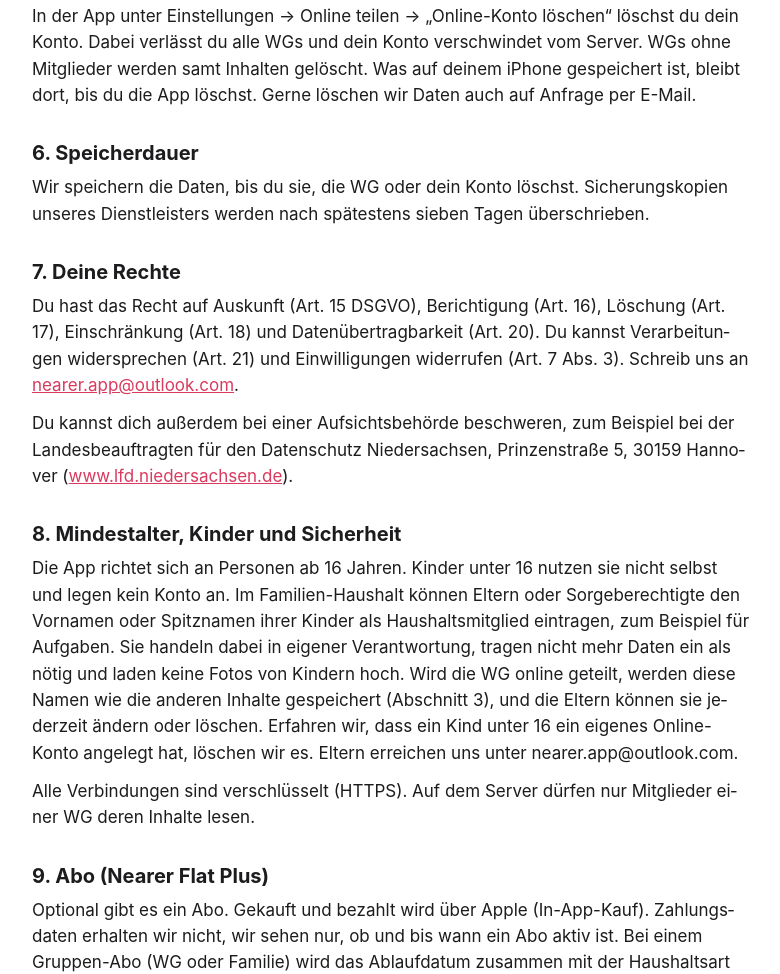
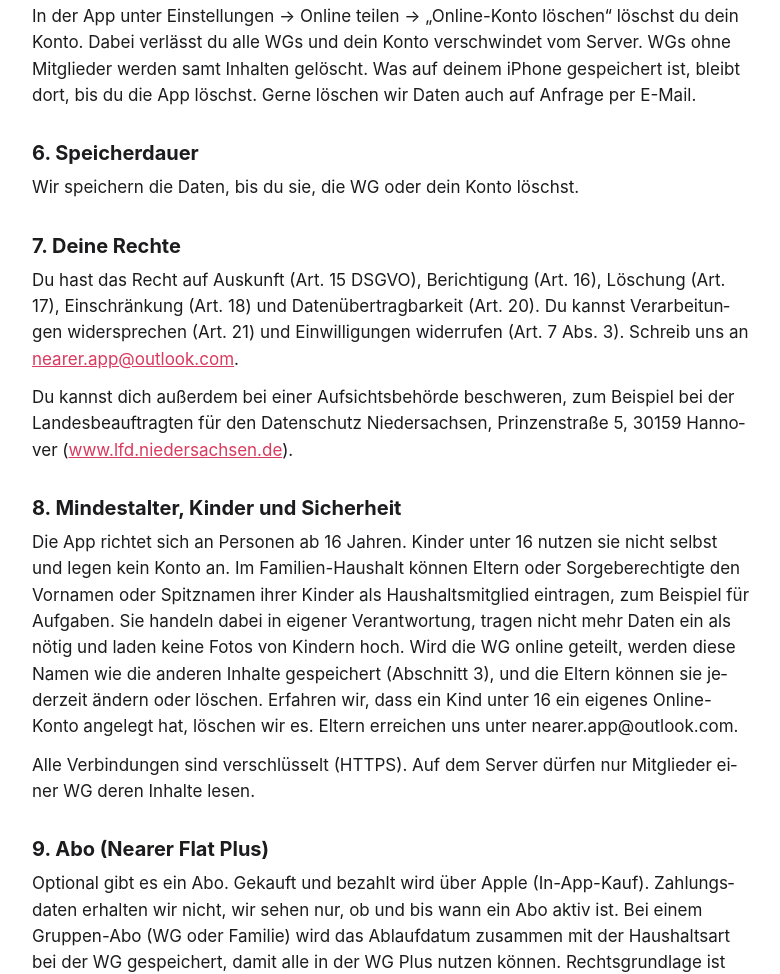
Before and after one commit to stevenring2002-design/nearer, a plain HTML site: page wg/datenschutz.html in a window 1280 px wide. Shown: the part 2409-3383 px from the top of the page, without its empty margins (248-1028 px from the left). Drawn offline with Linux system fonts and the light colour scheme.

Commit message:
Add files via upload

```diff
--- a/wg/datenschutz.html
+++ b/wg/datenschutz.html
@@ -60,7 +60,7 @@
 <p>In der App unter Einstellungen → Online teilen → „Online-Konto löschen“ löschst du dein Konto. Dabei verlässt du alle WGs und dein Konto verschwindet vom Server. WGs ohne Mitglieder werden samt Inhalten gelöscht. Was auf deinem iPhone gespeichert ist, bleibt dort, bis du die App löschst. Gerne löschen wir Daten auch auf Anfrage per E-Mail.</p>
 
 <h2>6. Speicherdauer</h2>
-<p>Wir speichern die Daten, bis du sie, die WG oder dein Konto löschst. Sicherungskopien unseres Dienstleisters werden nach spätestens sieben Tagen überschrieben.</p>
+<p>Wir speichern die Daten, bis du sie, die WG oder dein Konto löschst.</p>
 
 <h2>7. Deine Rechte</h2>
 <p>Du hast das Recht auf Auskunft (Art. 15 DSGVO), Berichtigung (Art. 16), Löschung (Art. 17), Einschränkung (Art. 18) und Datenübertragbarkeit (Art. 20). Du kannst Verarbeitungen widersprechen (Art. 21) und Einwilligungen widerrufen (Art. 7 Abs. 3). Schreib uns an <a href="mailto:nearer.app@outlook.com">nearer.app@outlook.com</a>.</p>
```
Also changed, not shown: wg/datenschutz-en.html (+1 -1 lines).
